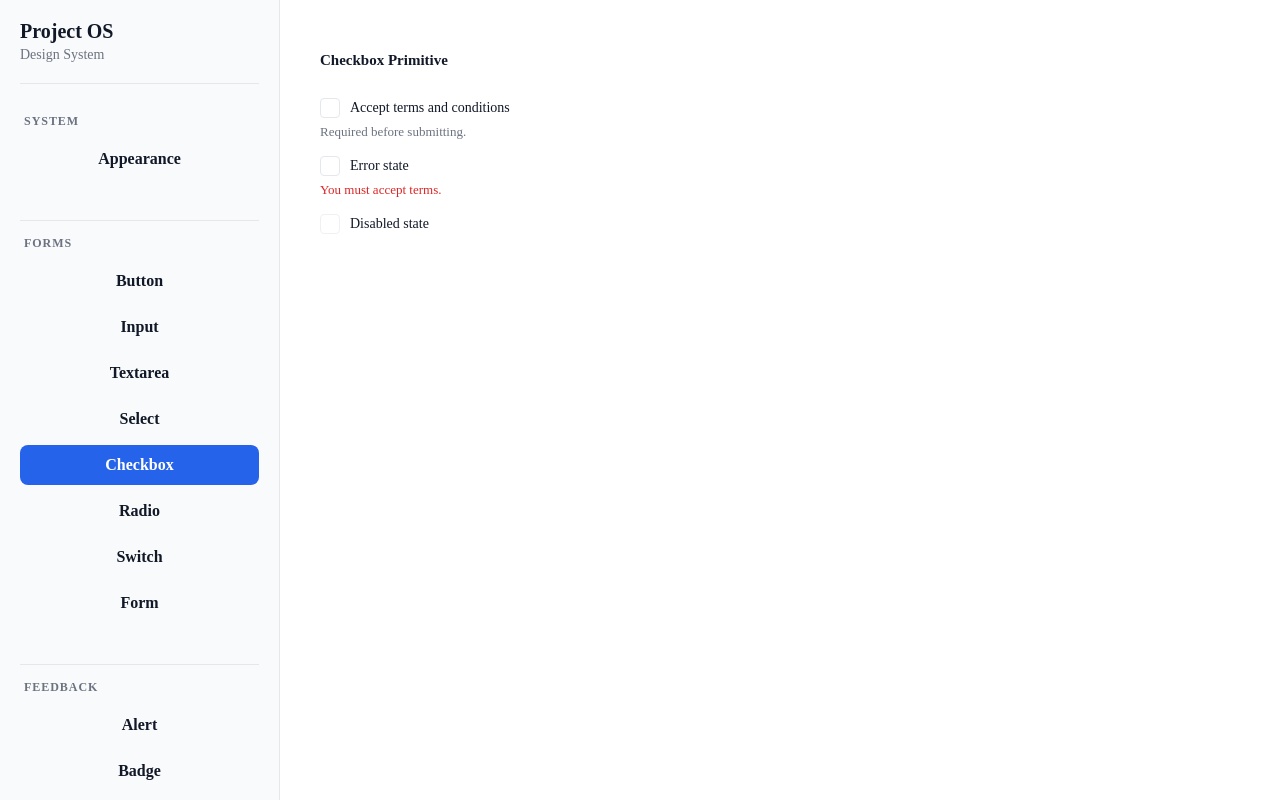
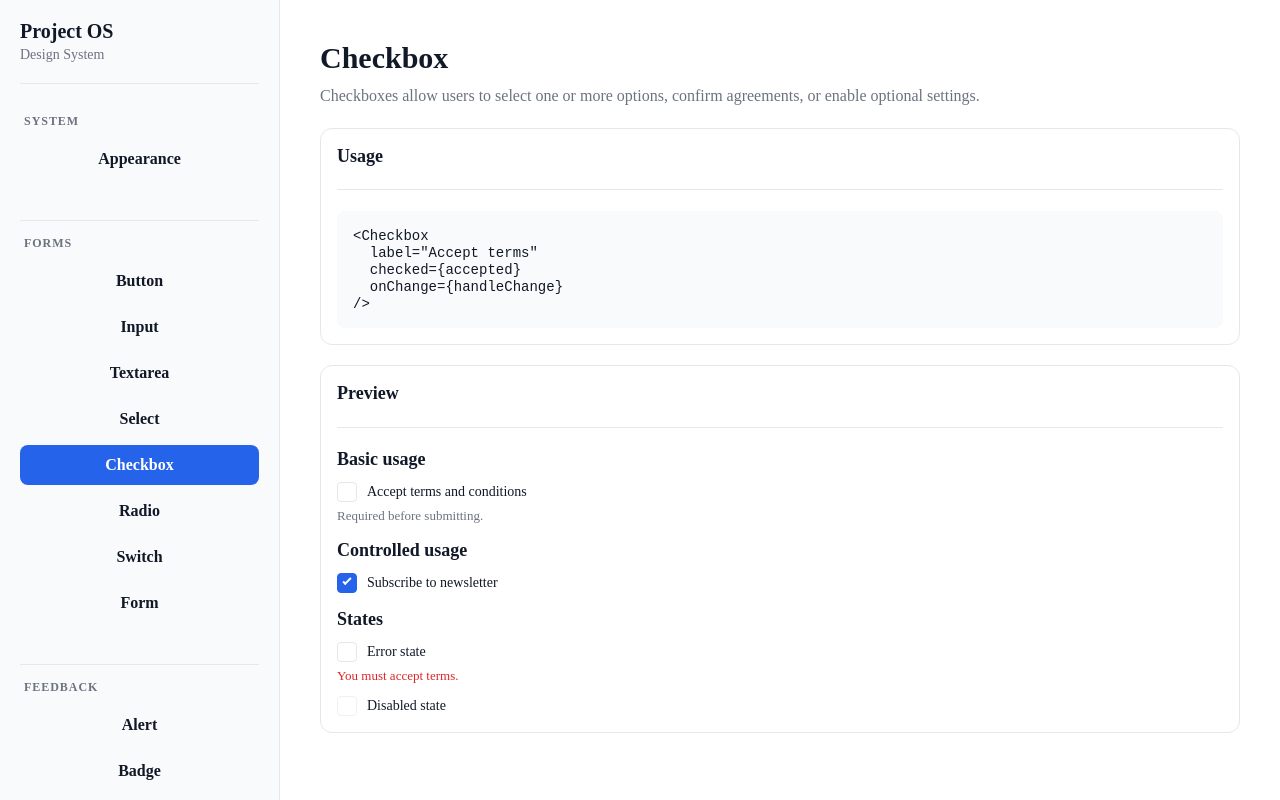
Before and after one commit to ingemedical16/project-os, a Next.js app: page /en in a window 1280 px wide. Both pictures are taken after a click on the button "Checkbox". Built offline with nearby package versions, Linux system fonts and the light colour scheme.

Commit message:
refactor: improve checkbox showcase documentation

```diff
--- a/src/features/design-system/CheckboxShowcase/CheckboxShowcase.module.scss
+++ b/src/features/design-system/CheckboxShowcase/CheckboxShowcase.module.scss
@@ -1,5 +1,31 @@
-.showcase {
+@use '@/styles/abstracts/variables' as *;
+
+.code {
+  margin: 0;
+  padding: $space-4;
+
+  overflow-x: auto;
+
+  border-radius: $radius-md;
+
+  background: var(--surface-hover);
+  color: var(--text);
+
+  font-family: $font-family-mono;
+  font-size: $font-size-sm;
+}
+
+.section {
   display: flex;
   flex-direction: column;
-  gap: 1.6rem;
+  gap: $space-3;
 }
+
+.section h3 {
+  margin: 0;
+
+  color: var(--text);
+
+  font-size: $font-size-lg;
+  font-weight: $font-weight-semibold;
+}
--- a/src/features/design-system/CheckboxShowcase/CheckboxShowcase.tsx
+++ b/src/features/design-system/CheckboxShowcase/CheckboxShowcase.tsx
@@ -1,36 +1,78 @@
 'use client';
 
+import { useTranslations } from 'next-intl';
 import { useState } from 'react';
 
 import { Checkbox } from '@/components/ui';
 
+import { ShowcaseSection } from '../ShowcaseSection';
+
 import styles from './CheckboxShowcase.module.scss';
 
 export function CheckboxShowcase() {
+  const t = useTranslations(
+    'designSystem.components.checkbox'
+  );
+
   const [accepted, setAccepted] = useState(false);
+  const [newsletter, setNewsletter] = useState(true);
+
+  const usage = `<Checkbox
+  label="Accept terms"
+  checked={accepted}
+  onChange={handleChange}
+/>`;
 
   return (
-    <section className={styles.showcase}>
-      <h2>Checkbox Primitive</h2>
+    <ShowcaseSection
+      title={t('title')}
+      description={t('description')}
+      usageTitle={t('usage')}
+      previewTitle={t('preview')}
+      usage={
+        <pre className={styles.code}>
+          <code>{usage}</code>
+        </pre>
+      }
+    >
+      <div className={styles.section}>
+        <h3>{t('basic')}</h3>
 
         <Checkbox
-        label="Accept terms and conditions"
+          label={t('termsLabel')}
           checked={accepted}
           onChange={(event) =>
             setAccepted(event.target.checked)
           }
-        helperText="Required before submitting."
+          helperText={t('termsHelper')}
+        />
+      </div>
+
+      <div className={styles.section}>
+        <h3>{t('controlled')}</h3>
+
+        <Checkbox
+          label={t('newsletterLabel')}
+          checked={newsletter}
+          onChange={(event) =>
+            setNewsletter(event.target.checked)
+          }
+        />
+      </div>
+
+      <div className={styles.section}>
+        <h3>{t('states')}</h3>
+
+        <Checkbox
+          label={t('errorLabel')}
+          error={t('errorMessage')}
         />
 
         <Checkbox
-        label="Error state"
-        error="You must accept terms."
-      />
-
-      <Checkbox
-        label="Disabled state"
+          label={t('disabledLabel')}
           disabled
         />
-    </section>
+      </div>
+    </ShowcaseSection>
   );
 }
--- a/src/i18n/loadMessages.ts
+++ b/src/i18n/loadMessages.ts
@@ -27,6 +27,7 @@ export async function loadMessages(
     designSystemInput,
     designSystemTextarea,
     designSystemSelect,
+    designSystemCheckbox,
 
     settingsProfile,
     settingsPreferences,
@@ -52,6 +53,7 @@ export async function loadMessages(
     import(`./messages/${locale}/designSystem/components/input.json`),
     import(`./messages/${locale}/designSystem/components/textarea.json`),
     import(`./messages/${locale}/designSystem/components/select.json`),
+    import(`./messages/${locale}/designSystem/components/checkbox.json`),
 
     import(`./messages/${locale}/settings/profile.json`),
     import(`./messages/${locale}/settings/preferences.json`),
@@ -85,6 +87,7 @@ export async function loadMessages(
         input: designSystemInput.default,
         textarea: designSystemTextarea.default,
         select: designSystemSelect.default,
+        checkbox: designSystemCheckbox.default,
       },
     },
     settings: {
--- /dev/null
+++ b/src/i18n/messages/ar/designSystem/components/checkbox.json
@@ -0,0 +1,15 @@
+{
+  "title": "مربع اختيار",
+  "description": "تسمح مربعات الاختيار للمستخدمين بتحديد خيار واحد أو أكثر، أو تأكيد الموافقة، أو تفعيل إعدادات اختيارية.",
+  "usage": "الاستخدام",
+  "preview": "المعاينة",
+  "basic": "استخدام بسيط",
+  "controlled": "استخدام متحكم به",
+  "states": "الحالات",
+  "termsLabel": "قبول الشروط والأحكام",
+  "termsHelper": "مطلوب قبل الإرسال.",
+  "newsletterLabel": "الاشتراك في النشرة البريدية",
+  "errorLabel": "حالة الخطأ",
+  "errorMessage": "يجب عليك قبول الشروط.",
+  "disabledLabel": "حالة التعطيل"
+}
--- /dev/null
+++ b/src/i18n/messages/en/designSystem/components/checkbox.json
@@ -0,0 +1,15 @@
+{
+  "title": "Checkbox",
+  "description": "Checkboxes allow users to select one or more options, confirm agreements, or enable optional settings.",
+  "usage": "Usage",
+  "preview": "Preview",
+  "basic": "Basic usage",
+  "controlled": "Controlled usage",
+  "states": "States",
+  "termsLabel": "Accept terms and conditions",
+  "termsHelper": "Required before submitting.",
+  "newsletterLabel": "Subscribe to newsletter",
+  "errorLabel": "Error state",
+  "errorMessage": "You must accept terms.",
+  "disabledLabel": "Disabled state"
+}
--- /dev/null
+++ b/src/i18n/messages/fr/designSystem/components/checkbox.json
@@ -0,0 +1,15 @@
+{
+  "title": "Case à cocher",
+  "description": "Les cases à cocher permettent aux utilisateurs de sélectionner une ou plusieurs options, confirmer un accord ou activer des paramètres optionnels.",
+  "usage": "Utilisation",
+  "preview": "Aperçu",
+  "basic": "Utilisation simple",
+  "controlled": "Utilisation contrôlée",
+  "states": "États",
+  "termsLabel": "Accepter les conditions générales",
+  "termsHelper": "Obligatoire avant l’envoi.",
+  "newsletterLabel": "S’abonner à la newsletter",
+  "errorLabel": "État d’erreur",
+  "errorMessage": "Vous devez accepter les conditions.",
+  "disabledLabel": "État désactivé"
+}
--- /dev/null
+++ b/src/i18n/messages/ro/designSystem/components/checkbox.json
@@ -0,0 +1,15 @@
+{
+  "title": "Casetă de bifare",
+  "description": "Casetele de bifare permit utilizatorilor să selecteze una sau mai multe opțiuni, să confirme acorduri sau să activeze setări opționale.",
+  "usage": "Utilizare",
+  "preview": "Previzualizare",
+  "basic": "Utilizare de bază",
+  "controlled": "Utilizare controlată",
+  "states": "Stări",
+  "termsLabel": "Acceptă termenii și condițiile",
+  "termsHelper": "Necesar înainte de trimitere.",
+  "newsletterLabel": "Abonează-te la newsletter",
+  "errorLabel": "Stare de eroare",
+  "errorMessage": "Trebuie să accepți termenii.",
+  "disabledLabel": "Stare dezactivată"
+}
```
Lines whose indentation alone changed are shown as unchanged.
